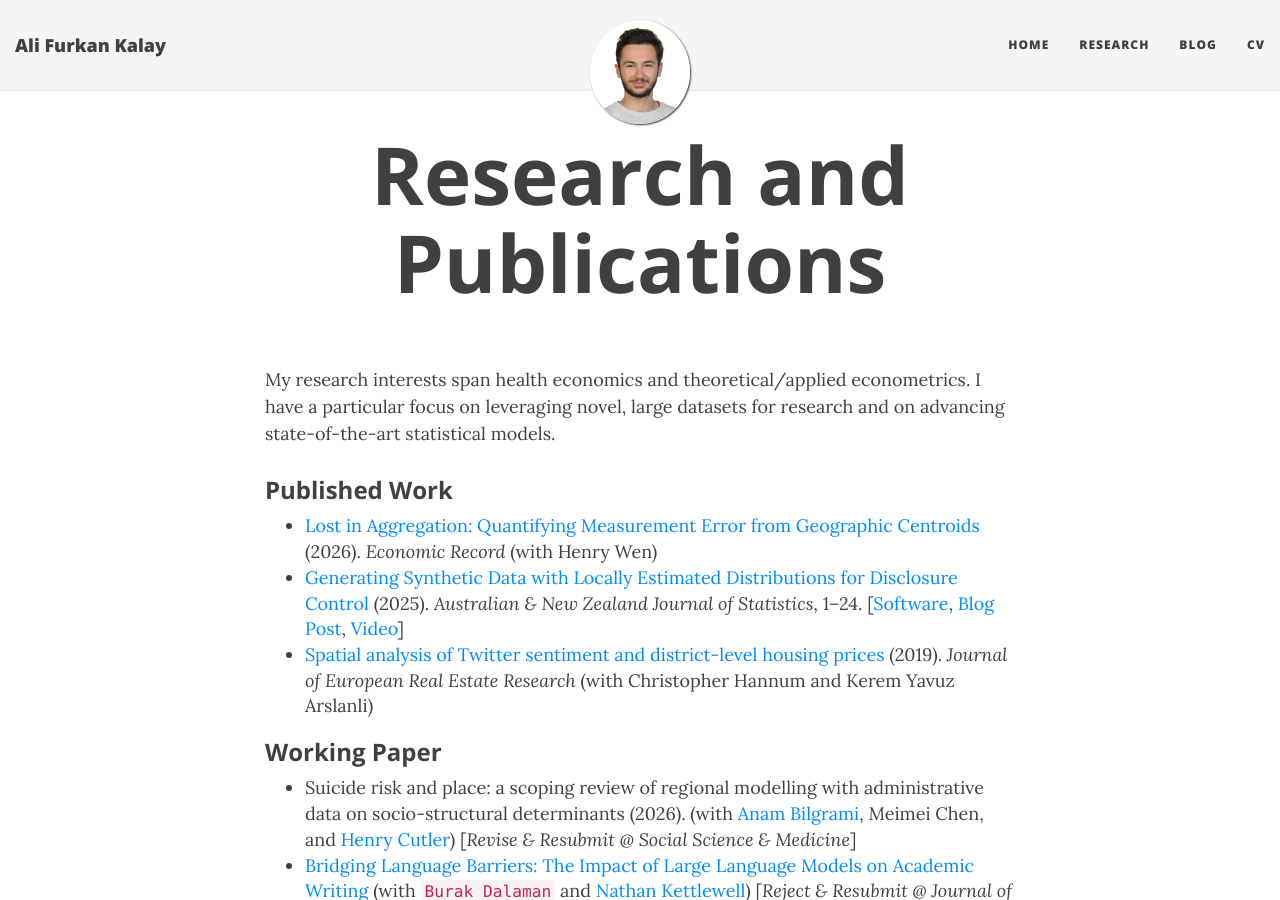
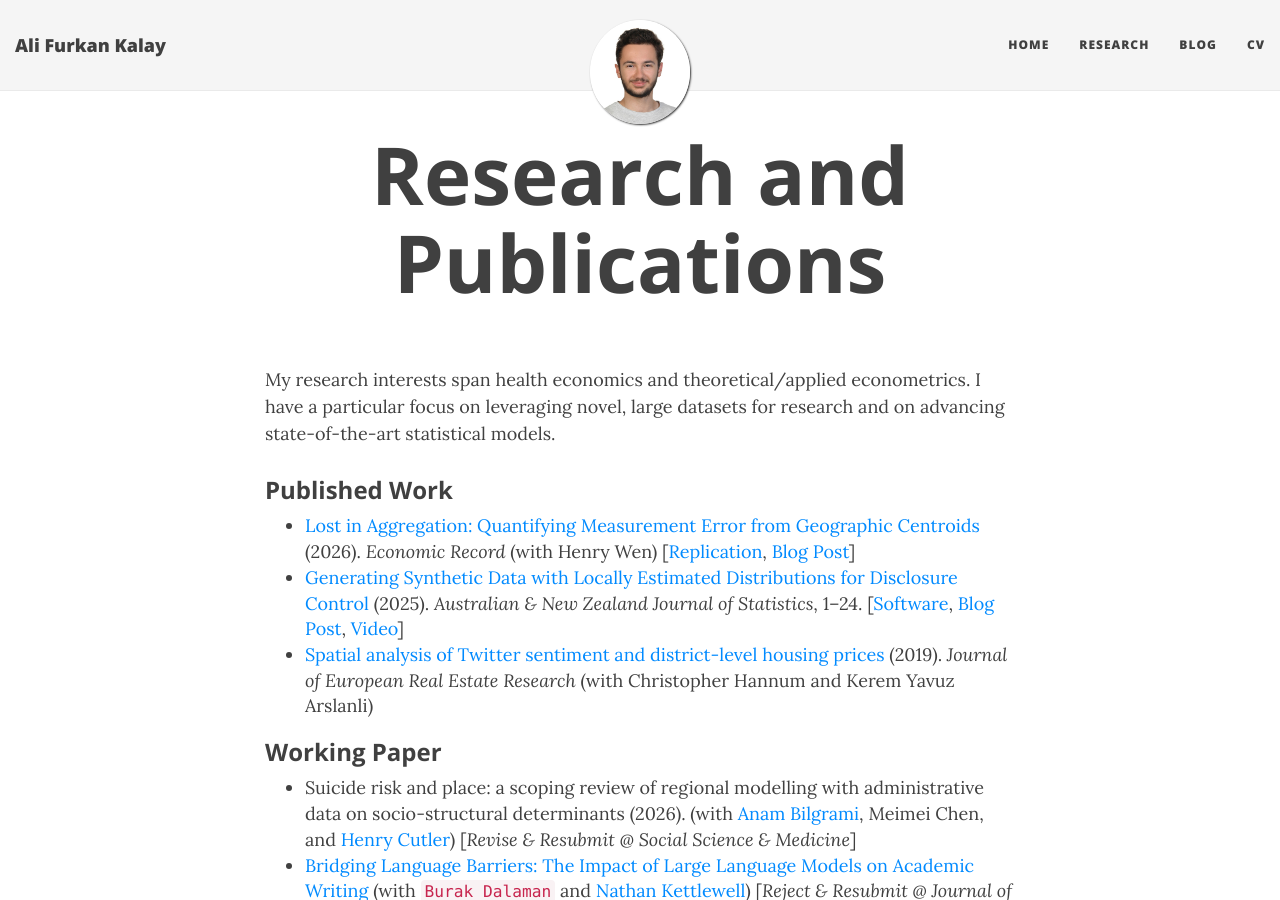
Before and after one commit to alfurka/alfurka.github.io, a Jekyll site: the page built from research.md, in a window 1280 px wide and 900 px high. Built offline with Jekyll 4.4.1, drawn with Linux system fonts in a browser that asks for light colours; nearby versions of some CDN libraries.

Commit message:
Link centroid measurement error blog post and replication

```diff
--- a/research.md
+++ b/research.md
@@ -7,7 +7,7 @@ My research interests span health economics and theoretical/applied econometrics
 
 ### Published Work
 
-- [Lost in Aggregation: Quantifying Measurement Error from Geographic Centroids](https://doi.org/10.1111/1475-4932.70072) (2026). *Economic Record* (with Henry Wen)
+- [Lost in Aggregation: Quantifying Measurement Error from Geographic Centroids](https://doi.org/10.1111/1475-4932.70072) (2026). *Economic Record* (with Henry Wen) [[Replication](https://github.com/alfurka/quantify-measurement-error-replication-codes), [Blog Post](https://alfurka.github.io/2026-09-22-lost-in-aggregation-geographic-centroids/)]
 - [Generating Synthetic Data with Locally Estimated Distributions for Disclosure Control](https://doi.org/10.1111/anzs.70032) (2025). *Australian & New Zealand Journal of Statistics*, 1–24. [[Software](https://github.com/alfurka/synloc), [Blog Post](https://alfurka.github.io/2025-12-16-synthetic-data-paper-published/), [Video](https://www.youtube.com/watch?v=FzvWzG_t2mM)]
 - [Spatial analysis of Twitter sentiment and district-level housing prices](https://www.emerald.com/insight/content/doi/10.1108/JERER-08-2018-0036/full/html) (2019). *Journal of European Real Estate Research* (with Christopher Hannum and Kerem Yavuz Arslanli)
 
```
